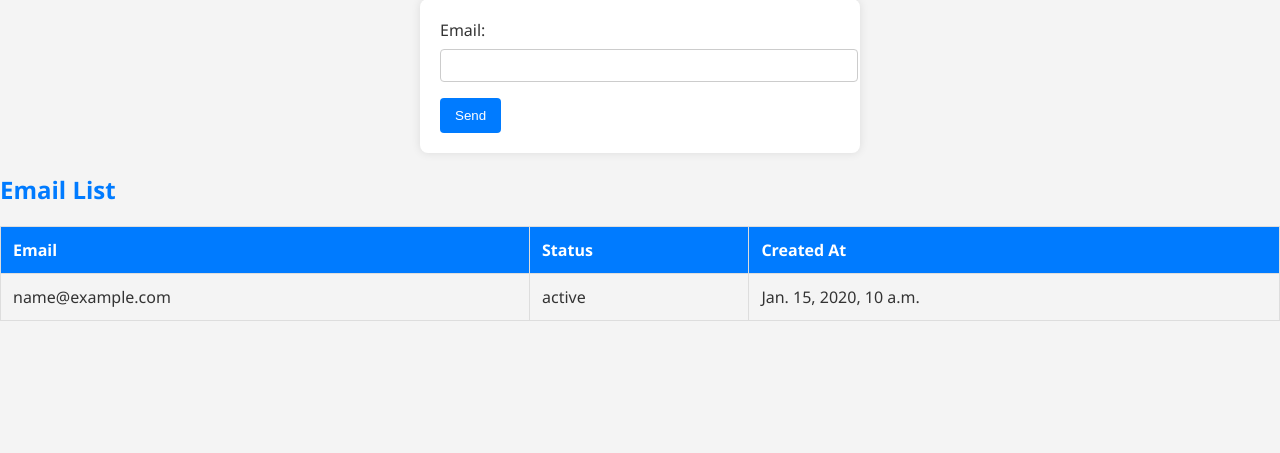
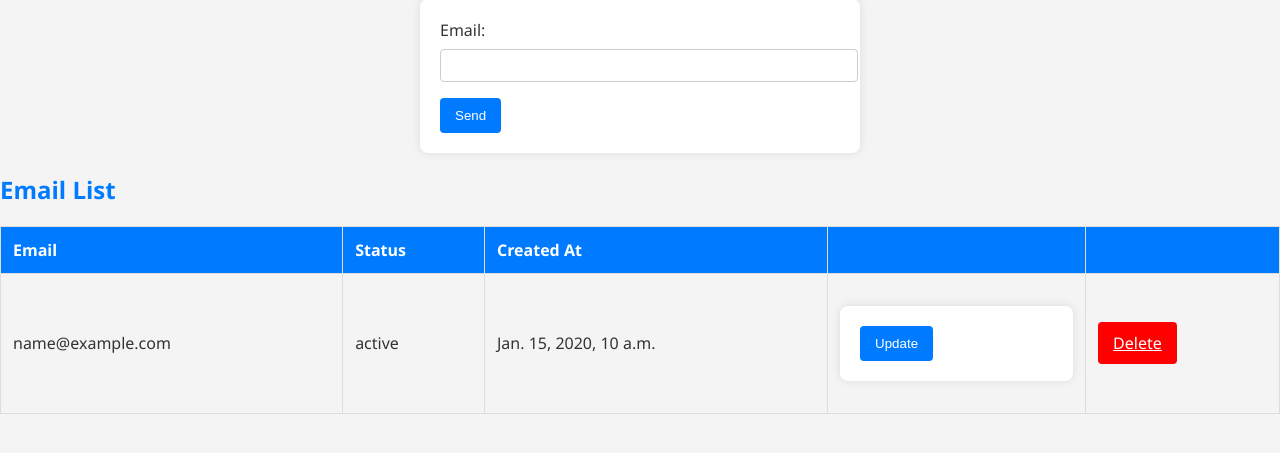
Before and after one commit to chervachek1/django-email, a Django app: page /emails/verify_email/ in a window 1280 px wide. Shown: the part 116-569 px from the top of the page. Run offline with Django 5.2, Linux system fonts and the light colour scheme; tables that the repository leaves empty hold one stand-in row (values such as "Sample post").

Commit message:
added update, delete button

```diff
--- a/email_verification_app/templates/email_list.html
+++ b/email_verification_app/templates/email_list.html
@@ -52,8 +52,21 @@
       cursor: pointer;
     }
 
+    a {
+      background-color: red;
+      color: #fff;
+      padding: 10px 15px;
+      border: none;
+      border-radius: 4px;
+      cursor: pointer;
+    }
+
     button:hover {
       background-color: #0056b3;
+    }
+
+    a:hover {
+      background-color: lightcoral;
     }
 
     table {
@@ -84,11 +97,11 @@
   {% if not form_errors %}
     <p>Email sent!</p>
   {% else %}
-    <h2>Form Errors</h2>
-    <ol>
+    <h2 style="color:red;">Form Errors</h2>
+    <ol style="color:red;">
       {% for error in form_errors %}
         <li>
-          <p><strong>ID:</strong>{{ error.id }}</p>
+          <p><strong>ID:</strong> {{ error.id }}</p>
           <p><strong>Code:</strong> {{ error.code }}</p>
           <p><strong>Details:</strong> {{ error.details }}</p>
         </li>
@@ -112,6 +125,8 @@
           <th>Email</th>
           <th>Status</th>
           <th>Created At</th>
+          <th></th>
+          <th></th>
         </tr>
       </thead>
       <tbody>
@@ -120,6 +135,16 @@
             <td>{{ email.email }}</td>
             <td>{{ email.status }}</td>
             <td>{{ email.created_at }}</td>
+            <td>
+              <form method="post" action="{% url 'verify_email' %}">
+                {% csrf_token %}
+                <input type="hidden" name="email" value="{{ email.email }}">
+                <button type="submit">Update</button>
+              </form>
+            </td>
+            <td>
+              <a href="{% url 'delete_email' email.id %}">Delete</a>
+            </td>
           </tr>
         {% endfor %}
       </tbody>
--- a/email_verification_app/urls.py
+++ b/email_verification_app/urls.py
@@ -1,7 +1,7 @@
-# email_verification_app/api/urls.py
 from django.urls import path
-from .views import verify_email
+from .views import verify_email, delete_email
 
 urlpatterns = [
     path("verify_email/", verify_email, name="verify_email"),
+    path("delete_email/<str:email_id>/", delete_email, name="delete_email"),
 ]
--- a/email_verification_app/views.py
+++ b/email_verification_app/views.py
@@ -1,6 +1,7 @@
+import datetime
 from django.core.handlers.wsgi import WSGIRequest
 from django.http import HttpResponse
-from django.shortcuts import render
+from django.shortcuts import render, redirect
 from django.views.decorators.csrf import csrf_exempt
 from .models import EmailVerificationResult
 from .utils.email_client import verification_client
@@ -9,16 +10,31 @@ from .utils.email_client import verification_client
 @csrf_exempt
 def verify_email(request: WSGIRequest) -> HttpResponse:
     form_errors = None
+    if request.method == "PUT":
+        print(request.body)
     if request.method == "POST":
         email = request.POST.get("email")
-        if not EmailVerificationResult.objects.filter(email=email).exists():
-            response = verification_client.email_verifier(email)
-            status = response.get("data", {}).get("status", None)
-            if status:
+        email_obj = EmailVerificationResult.objects.filter(email=email).first()
+        response = verification_client.email_verifier(email)
+        status = response.get("data", {}).get("status", None)
+        if status:
+            if email_obj:
+                email_obj.status = status
+                email_obj.created_at = datetime.datetime.now().astimezone(
+                    datetime.timezone.utc
+                )
+                email_obj.save()
+            else:
                 EmailVerificationResult.objects.create(email=email, status=status)
-            else:
-                form_errors = [error for error in response.get("errors", [])]
+        else:
+            form_errors = [error for error in response.get("errors", [])]
     emails = EmailVerificationResult.objects.all()
     return render(
         request, "email_list.html", {"emails": emails, "form_errors": form_errors}
     )
+
+
+def delete_email(request: WSGIRequest, email_id: int) -> HttpResponse:
+    email = EmailVerificationResult.objects.get(pk=email_id)
+    email.delete()
+    return redirect("verify_email")
```
Also changed, not shown: email_verification_app/tests/test_api.py (+9 -0 lines), 1 other file.
